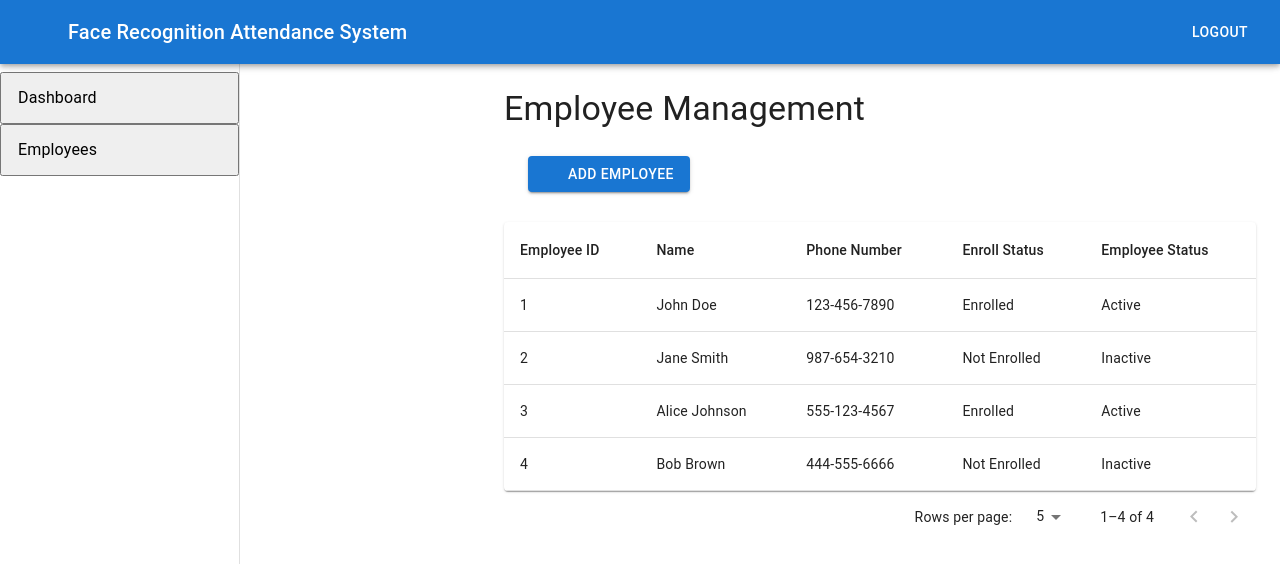
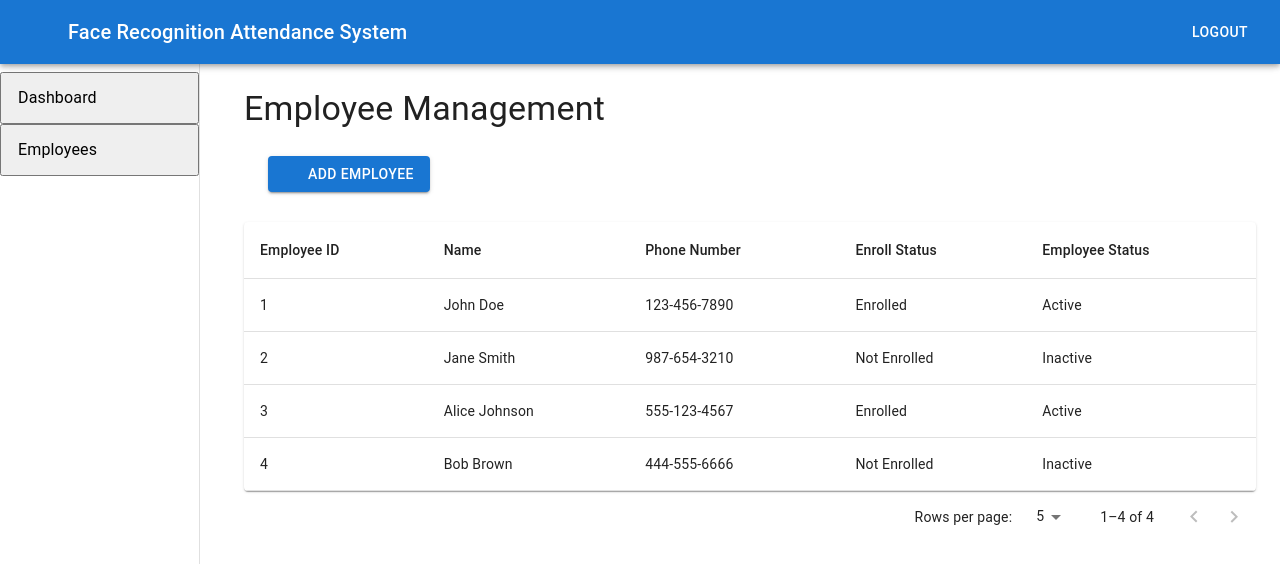
Before and after one commit to manandakrishna/fras, a Next.js app: page /employees in a window 1280 px wide. Shown: the top 564 px of the page. Built offline with nearby package versions, Linux system fonts and the light colour scheme; some icons are missing.

Commit message:
updated with minor UI changes

```diff
--- a/src/layouts/MainLayout.tsx
+++ b/src/layouts/MainLayout.tsx
@@ -3,7 +3,7 @@ import { AppBar, Box, CssBaseline, Drawer, List, ListItem, ListItemText, Toolbar
 import MenuIcon from '@mui/icons-material/Menu';
 import { useRouter } from 'next/router';
 
-const drawerWidth = 240;
+const drawerWidth = 200;
 
 const MainLayout: React.FC<{ children: React.ReactNode }> = ({ children }) => {
     const router = useRouter();
@@ -75,7 +75,7 @@ const MainLayout: React.FC<{ children: React.ReactNode }> = ({ children }) => {
                     flexGrow: 1,
                     bgcolor: 'background.default',
                     p: 3,
-                    marginLeft: `${drawerWidth}px`,
+                    marginLeft: `20px`,
                     marginTop: '64px', // Adjust for AppBar height
                 }}
             >
--- a/src/pages/employees.tsx
+++ b/src/pages/employees.tsx
@@ -21,7 +21,6 @@ import AddIcon from '@mui/icons-material/Add';
 import MainLayout from '../layouts/MainLayout';
 
 const EmployeesPage = () => {
-    // Mock employee data
     const [employees, setEmployees] = useState([
         { id: 1, name: 'John Doe', phone: '123-456-7890', enrollStatus: true, status: 'Active', terminated: false },
         { id: 2, name: 'Jane Smith', phone: '987-654-3210', enrollStatus: false, status: 'Inactive', terminated: false },
@@ -29,11 +28,8 @@ const EmployeesPage = () => {
         { id: 4, name: 'Bob Brown', phone: '444-555-6666', enrollStatus: false, status: 'Inactive', terminated: false },
     ]);
 
-    // Pagination state
     const [page, setPage] = useState(0);
     const [rowsPerPage, setRowsPerPage] = useState(5);
-
-    // Drawer state
     const [selectedRow, setSelectedRow] = useState<{
         id: number;
         name: string;
@@ -44,7 +40,6 @@ const EmployeesPage = () => {
     } | null>(null);
     const [isDrawerOpen, setIsDrawerOpen] = useState(false);
 
-    // Handle pagination
     const handleChangePage = (event: unknown, newPage: number) => {
         setPage(newPage);
     };
@@ -54,19 +49,16 @@ const EmployeesPage = () => {
         setPage(0);
     };
 
-    // Handle row click
     const handleRowClick = (row: any) => {
-        setSelectedRow({ ...row }); // Clone the row to allow editing
+        setSelectedRow({ ...row });
         setIsDrawerOpen(true);
     };
 
-    // Handle drawer close
     const handleDrawerClose = () => {
         setIsDrawerOpen(false);
         setSelectedRow(null);
     };
 
-    // Handle save changes
     const handleSave = () => {
         if (selectedRow) {
             setEmployees((prevEmployees) =>
@@ -80,7 +72,7 @@ const EmployeesPage = () => {
 
     return (
         <MainLayout>
-            <Box sx={{ padding: 0 }}>
+            <Box sx={{ padding: 0 }}> {/* Removed extra padding */}
                 <Typography variant="h4" gutterBottom>
                     Employee Management
                 </Typography>
@@ -95,7 +87,6 @@ const EmployeesPage = () => {
                     </Button>
                 </Toolbar>
 
-                {/* Material UI Table */}
                 <TableContainer component={Paper}>
                     <Table>
                         <TableHead>
@@ -131,7 +122,6 @@ const EmployeesPage = () => {
                     </Table>
                 </TableContainer>
 
-                {/* Pagination */}
                 <TablePagination
                     rowsPerPageOptions={[5, 10, 25]}
                     component="div"
@@ -142,13 +132,12 @@ const EmployeesPage = () => {
                     onRowsPerPageChange={handleChangeRowsPerPage}
                 />
 
-                {/* Drawer */}
                 <Drawer
                     anchor="right"
                     open={isDrawerOpen}
                     onClose={handleDrawerClose}
                     PaperProps={{
-                        sx: { marginTop: '64px', width: 300 }, // Adjust drawer to be below the top bar
+                        sx: { marginTop: '64px', width: 300 },
                     }}
                 >
                     <Box sx={{ padding: 2 }}>
```
Also changed, not shown: 1 other file (tests, documents, lock files or other folders).
